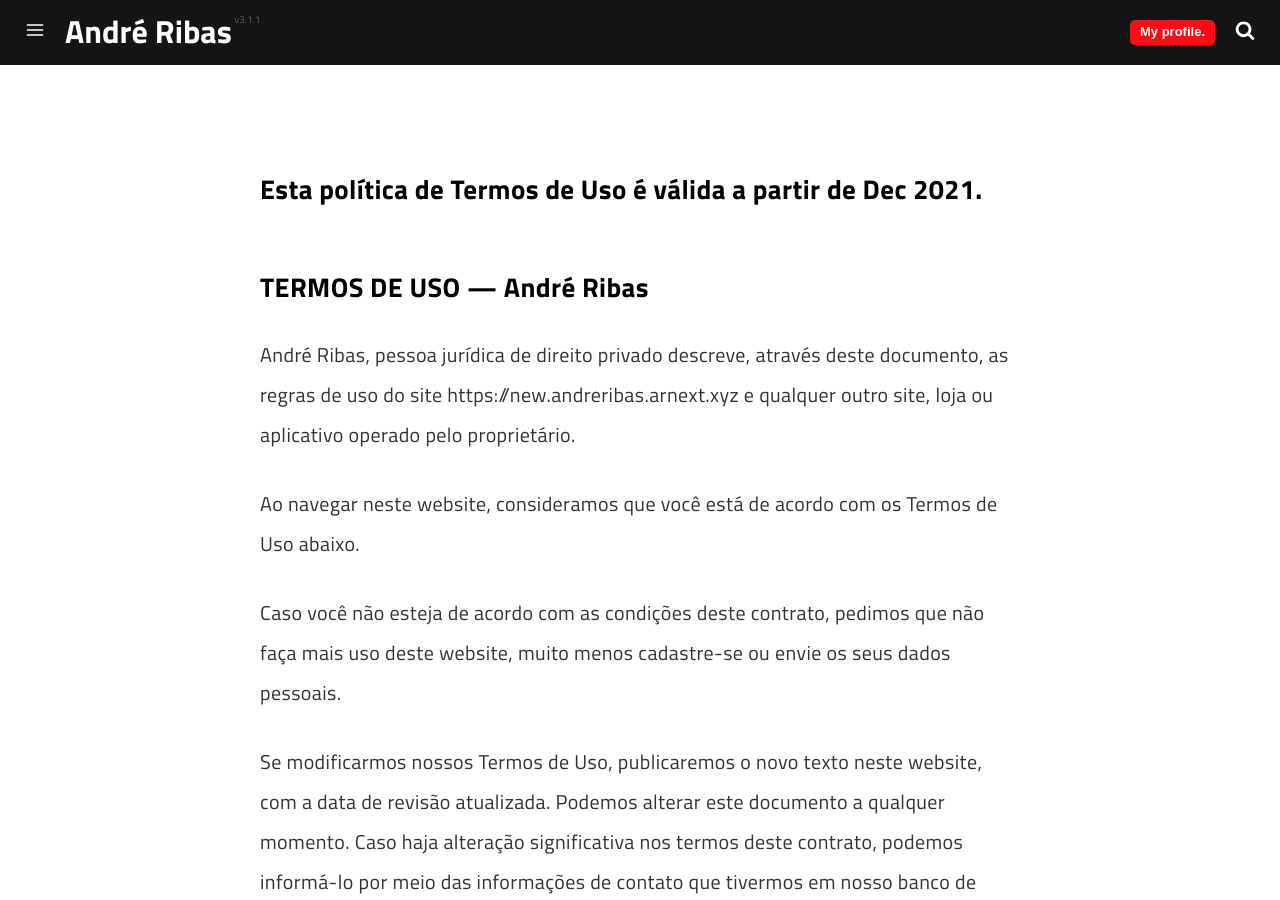
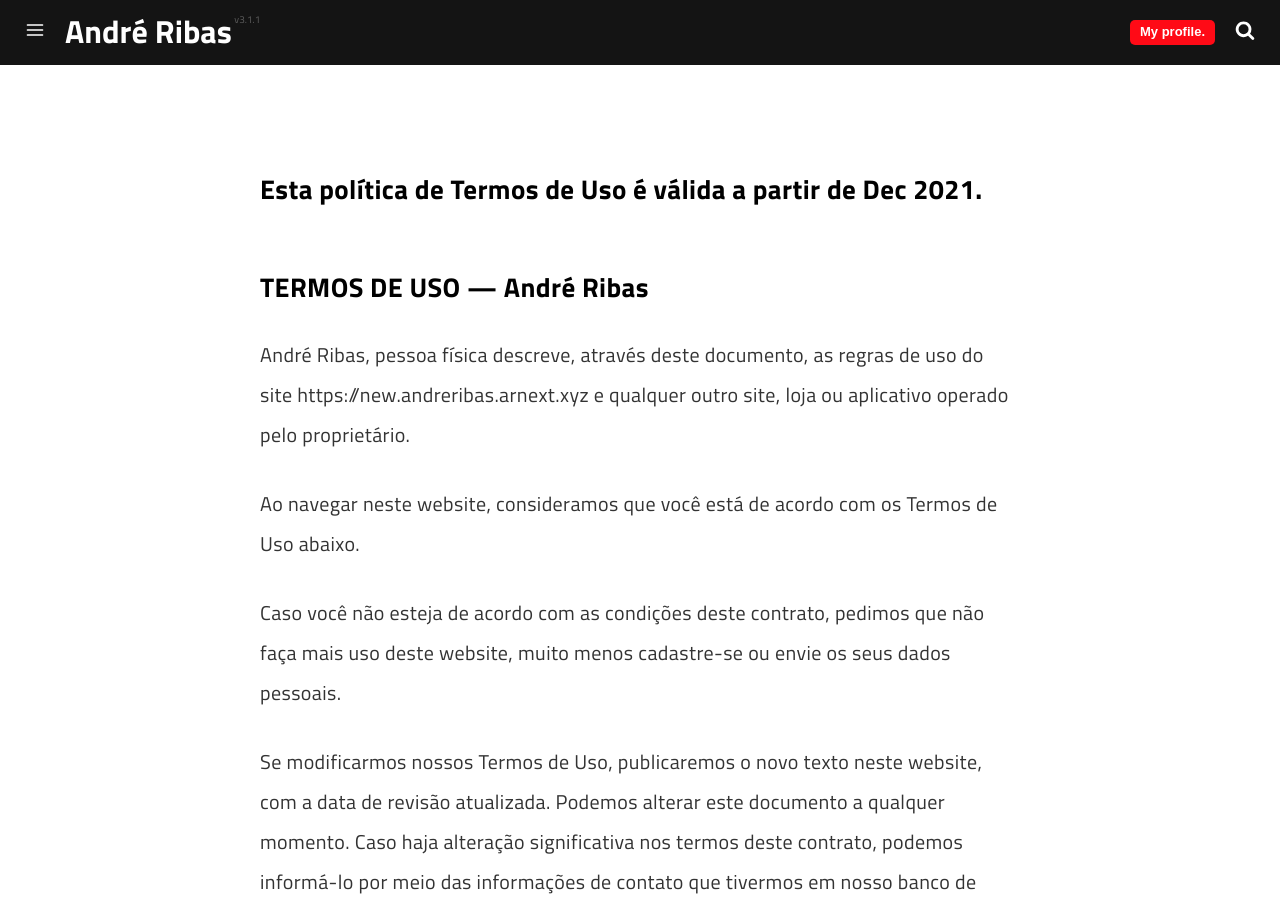
Before and after one commit to Andreribas15/new-site-andre, a Jekyll site: the page built from pages/termos-e-condições-de-uso.md, in a window 1280 px wide and 900 px high. Built offline with Jekyll 4.4.1, drawn with Linux system fonts in a browser that asks for light colours; a script that is not in the unit is left out.

Commit message:
Create termos-e-condições-de-uso.md

```diff
--- a/pages/termos-e-condições-de-uso.md
+++ b/pages/termos-e-condições-de-uso.md
@@ -12,7 +12,7 @@ description: Termos e Condições de Uso
 
 ### TERMOS DE USO — André Ribas
 
-André Ribas, pessoa jurídica de direito privado descreve, através deste documento, as regras de uso do site https://new.andreribas.arnext.xyz e qualquer outro site, loja ou aplicativo operado pelo proprietário.
+André Ribas, pessoa física descreve, através deste documento, as regras de uso do site https://new.andreribas.arnext.xyz e qualquer outro site, loja ou aplicativo operado pelo proprietário.
 
 Ao navegar neste website, consideramos que você está de acordo com os Termos de Uso abaixo.
 
```
